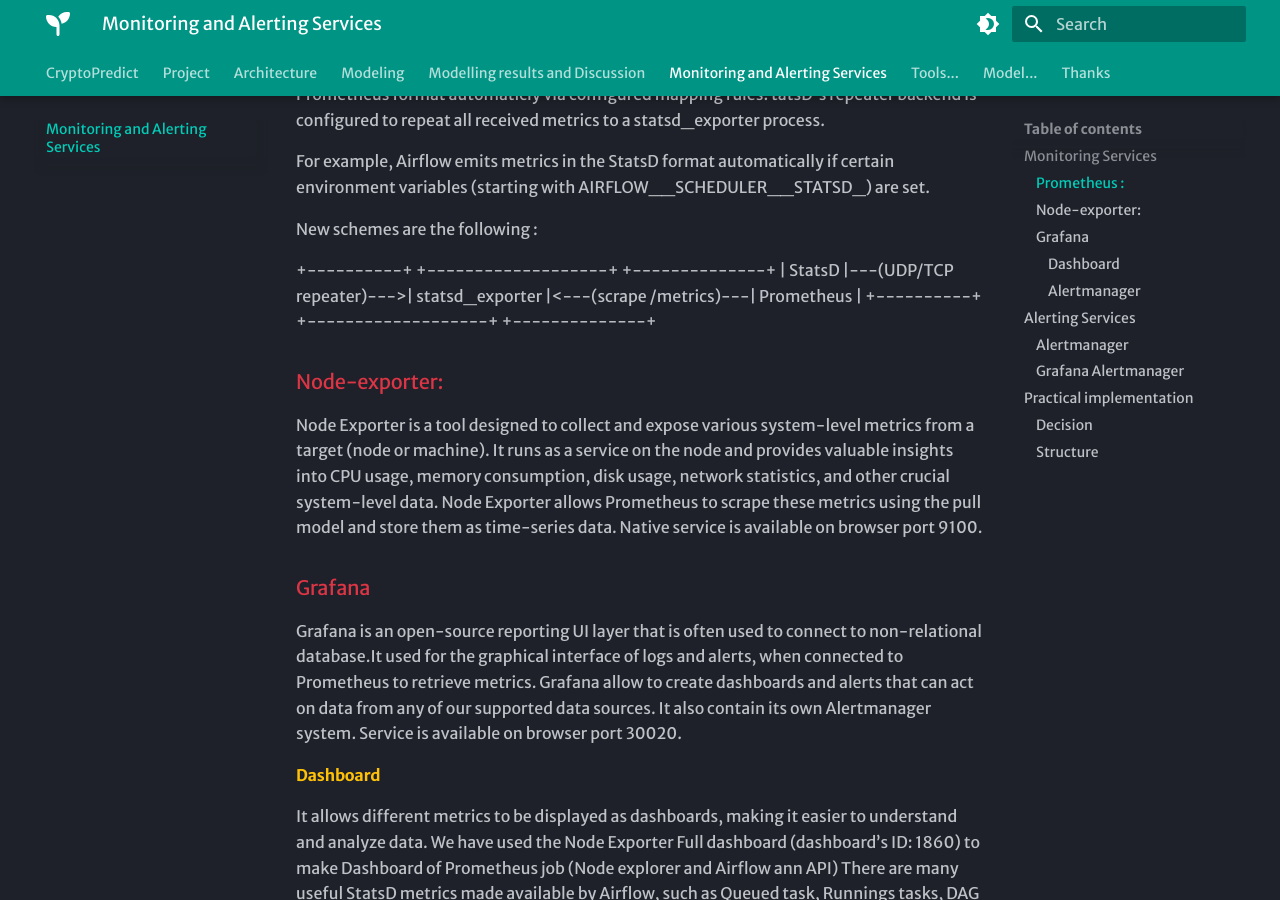
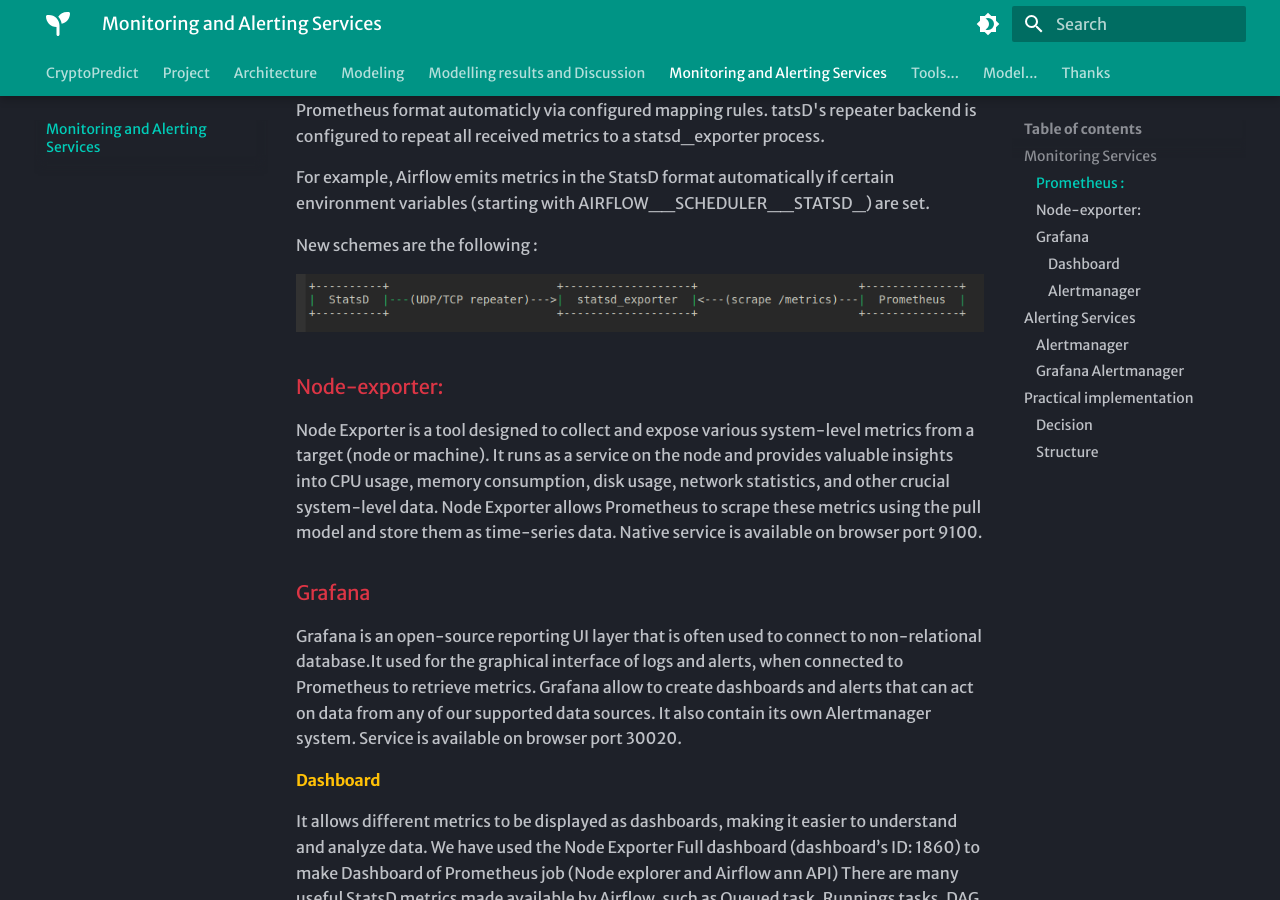
Before and after one commit to DstMlOpsCrypto/MainCrypto, an MkDocs documentation site: the page built from docs/monitoring.md, in a window 1280 px wide and 900 px high, scrolled down 918 px. Built offline with MkDocs 1.6.1 and Material for MkDocs 9.7.7, drawn with Linux system fonts in a browser that asks for light colours; some web fonts are replaced.

Commit message:
maj schema statsd & monitoring

```diff
--- a/docs/monitoring.md
+++ b/docs/monitoring.md
@@ -12,6 +12,7 @@
 It is configured using the prometheus.yml file, which is set up to scrape logs from those different services
 
 Classical scheme is the following :
+
 ![Schema classique du fonctionnement de Prometheus](images/prometheus.png)
 
 We have use another classical approah using **Stats_exporter**. The StatsD exporter is a drop-in replacement for StatsD, used to collect various metrics and convert them to Prometheus format automaticly via configured mapping rules.
@@ -21,10 +22,7 @@
 
 New schemes are the following :
 
-+----------+                         +-------------------+                        +--------------+
-|  StatsD  |---(UDP/TCP repeater)--->|  statsd_exporter  |<---(scrape /metrics)---|  Prometheus  |
-+----------+                         +-------------------+                        +--------------+
-
+![Statsd exporter](images/statsd_exporter.png)
 
 ### Node-exporter:
 
```
Also changed, not shown: docs/images/statsd_exporter.png (added).
